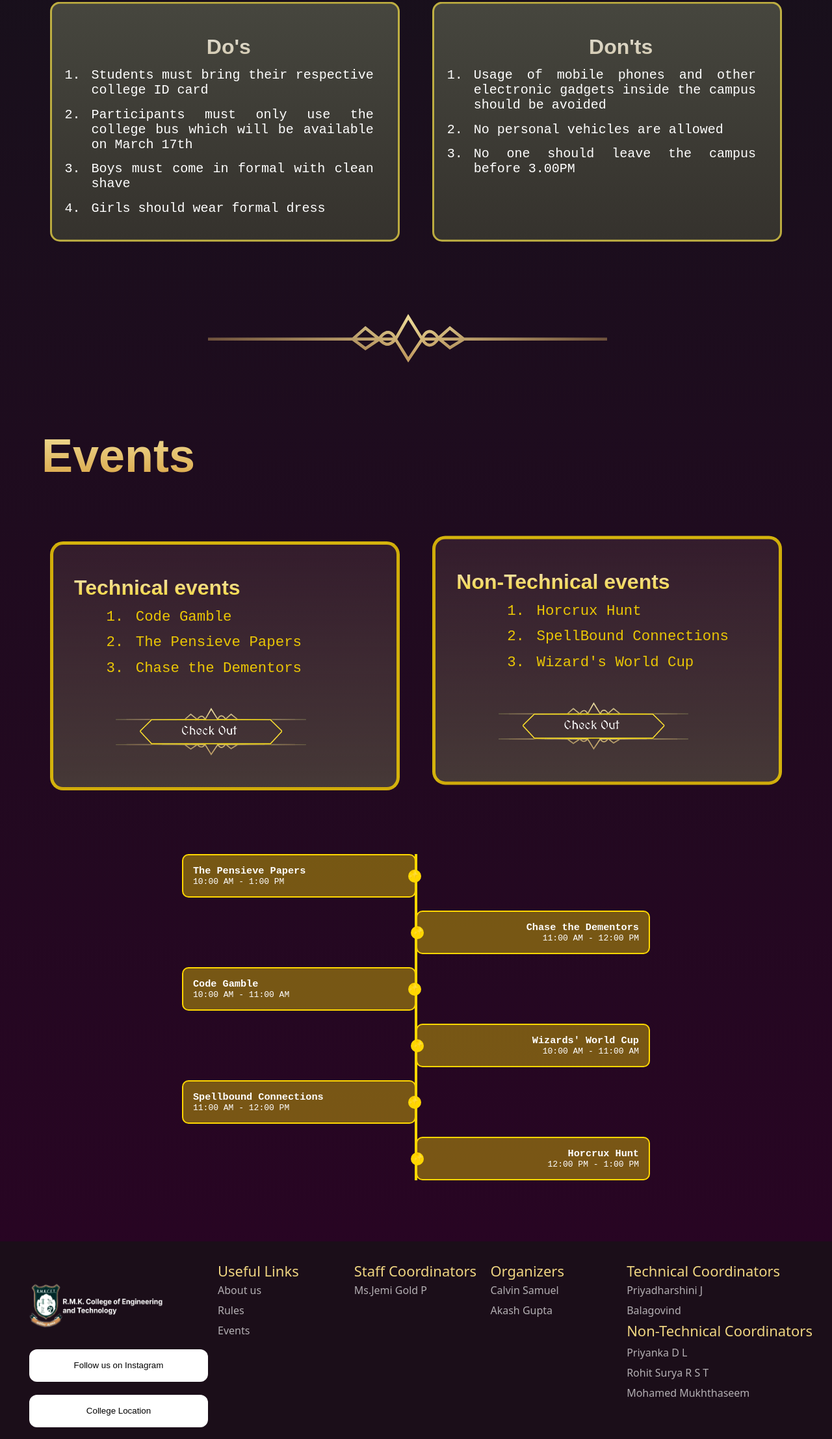
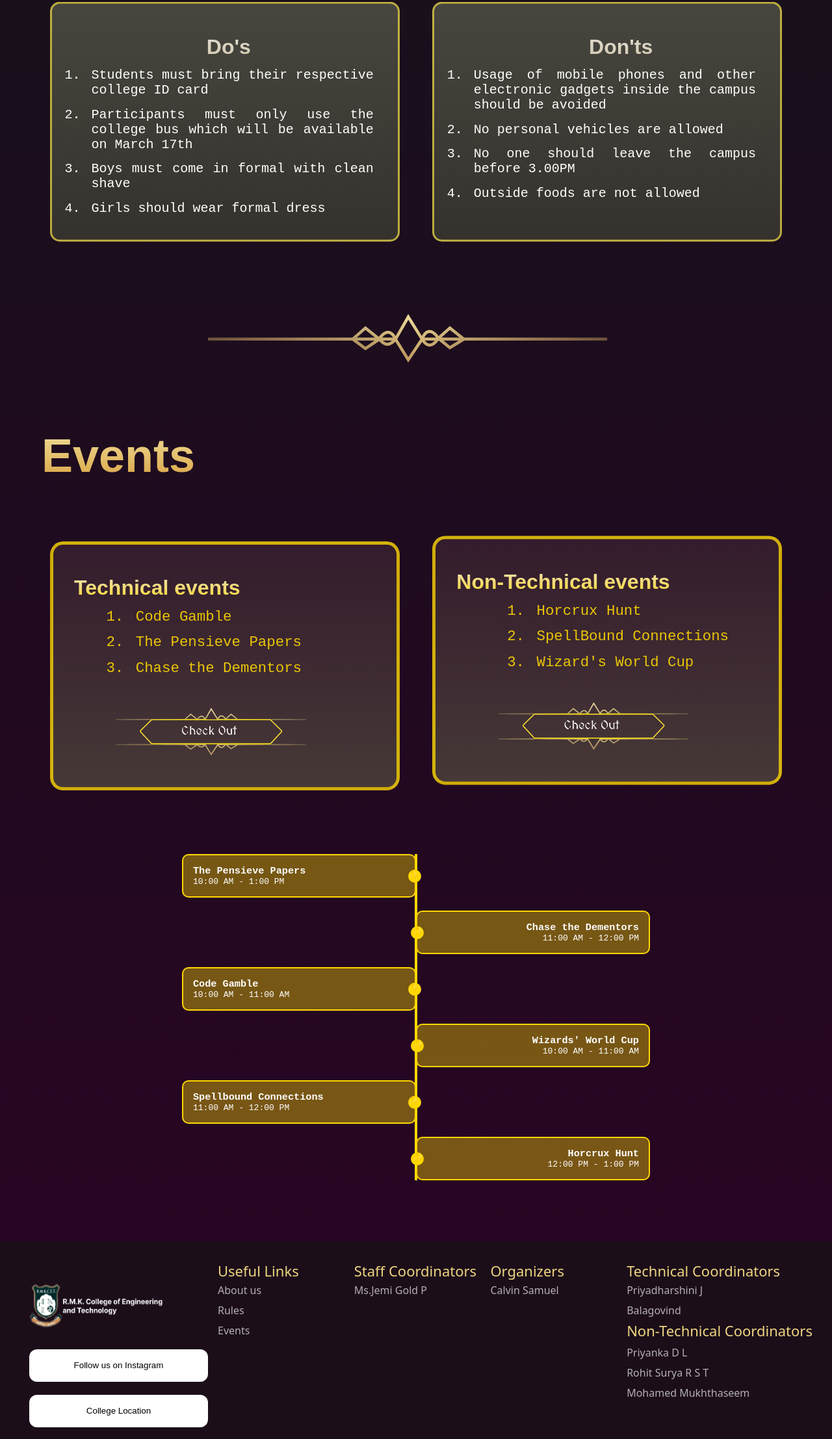
Before and after one commit to PRIYANKADHINAKAR2005/Xenioz-25, a website built with webpack: page aboutevent.html in a window 1280 px wide. Shown: the part 1872-4086 px from the top of the page at 65% size. Built offline with nearby package versions, Linux system fonts and the light colour scheme; a web font is replaced by a local one.

Commit message:
Update aboutevent.html

```diff
--- a/aboutevent.html
+++ b/aboutevent.html
@@ -84,6 +84,7 @@
         <li >Usage of mobile phones and other electronic gadgets inside the campus should be avoided</li>
         <li>No personal vehicles are allowed</li>
         <li>No one should leave the campus before 3.00PM</li>
+        <li>Outside foods are not allowed</li>
 
       </ol>
     </div>
@@ -210,7 +211,6 @@
         <a class="lnk-title3">Organizers</a>
         <div class="footer-subs3">
           <a class="lnk-subs">Calvin Samuel<br></a>
-          <a class="lnk-subs">Akash Gupta<br></a>
         </div>
       </div>
       <div class="footer-links4">
```
